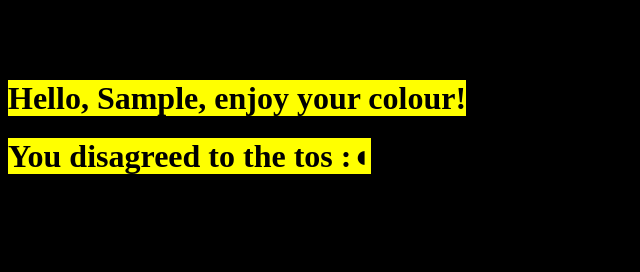
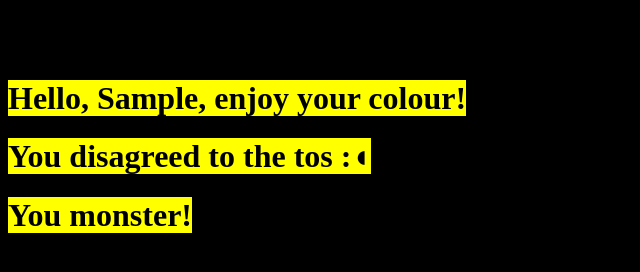
Before and after one commit to hausen-wu-23/jsinput, a plain HTML site: page index.html in a window 1280 px wide. Both pictures are taken after typing "Sample" into the empty fields and a click on the button "Submit". Shown: the whole page, without its empty margins (0-640 px from the left). Drawn offline with Linux system fonts and the light colour scheme.

Commit message:
Added local storage

```diff
--- a/index.html
+++ b/index.html
@@ -17,6 +17,11 @@
         <br />
         <label for='check'>Agree to term of service:</label>
         <input id='check' name='check' type='checkbox' />
+        <br />
+        <label for='choose1'>I like pizza</label>
+        <input id='choose1' name='choose' type='radio' />
+        <label for='choose2'>I don't like pizza</label>
+        <input id='choose2' name='choose' type='radio' />
       </p>
       <button onclick='myClick()'>Submit</button>
     </div>
--- a/scritps/script.js
+++ b/scritps/script.js
@@ -1,20 +1,43 @@
-const myDiv = document.getElementById("myDiv");
-const main = document.getElementById("bg");
+const myDiv = document.getElementById('myDiv');
+const main = document.getElementById('bg');
 
 console.log(myDiv);
 
+var not_first_time = localStorage.getItem('first');
+var user_name = localStorage.getItem('user_name');
+var color = localStorage.getItem('color');
+var checked = localStorage.getItem('tos');
+var pizza = localStorage.getItem('pizza');
+
+if (not_first_time)
+  myDiv.innerHTML += '\t\t<h1>'+ ((!user_name) ? ('Last time you said your name was ' + user_name) : 'You didn\'t tell us your name') + '. Your favourite colour is '+color+ (checked ? '. You agreed our tos. ' : '. You did not agree our tos. ') + (pizza ? 'You liked pizza.' : 'You are a monster!<h1>\n');
 function myClick () {
-  let name = document.getElementById('name').value;
-  let color = document.getElementById('color').value;
-  let checked = document.getElementById('check').checked;
-  console.log(name, color);
-  myDiv.innerHTML = "\n";
-  if (name)
-    myDiv.innerHTML += "\t\t<h1><mark>Hello, " + name + ", enjoy your colour!</mark></h1>\n";
+  user_name = document.getElementById('name').value;
+  color = document.getElementById('color').value;
+  checked = document.getElementById('check');
+  pizza = document.getElementById('choose1');
+  // let pizza2 = document.getElementById('choose2');
+  console.log(user_name, color);
+  myDiv.innerHTML = '\n';
+  if (user_name){
+    myDiv.innerHTML += '\t\t<h1><mark>Hello, ' + user_name + ', enjoy your colour!</mark></h1>\n';
+    localStorage.setItem('user_name', user_name);
+  }
+  else{
+    myDiv.innerHTML += '\t\t<h1><mark>You didnt enter your user_name, but still, enjoy your colour!</mark></h1>\n';
+    localStorage.setItem('user_name', null);
+  }
+  main.style.backgroundColor = color;
+  localStorage.setItem('color', color);
+
+  myDiv.innerHTML += '\t\t<h1><mark>' + (checked.checked ? 'Agreed to tos :D' : 'You disagreed to the tos :◖') + '</mark></h1>\n';
+  localStorage.setItem('tos', checked.checked);
+
+  if (pizza.checked)
+    myDiv.innerHTML += '\t\t<h1><mark>You like pizza!</mark></h1>\n';
   else
-  myDiv.innerHTML += "\t\t<h1><mark>You didnt enter your name, but still, enjoy your colour!</mark></h1>\n";
-
-  main.style.backgroundColor = color;
-  myDiv.innerHTML += "\t\t<h1><mark>" + (checked ? "Agreed to tos :D" : "You disagreed to the tos :◖") + "</mark></h1>\n";
+    myDiv.innerHTML += '\t\t<h1><mark>You monster!</mark></h1>\n';
+  localStorage.setItem('pizza', pizza.checked);
+  localStorage.setItem('first', true);
 
 }
```
